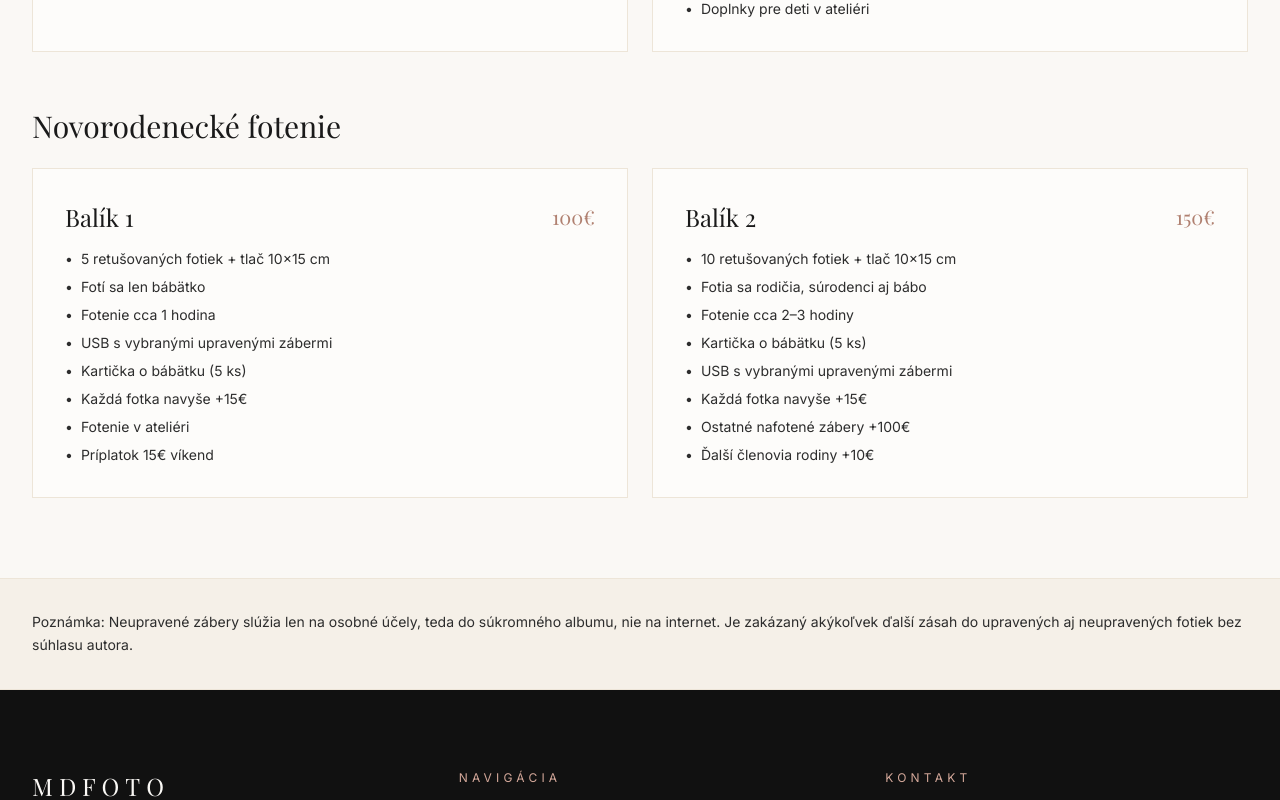
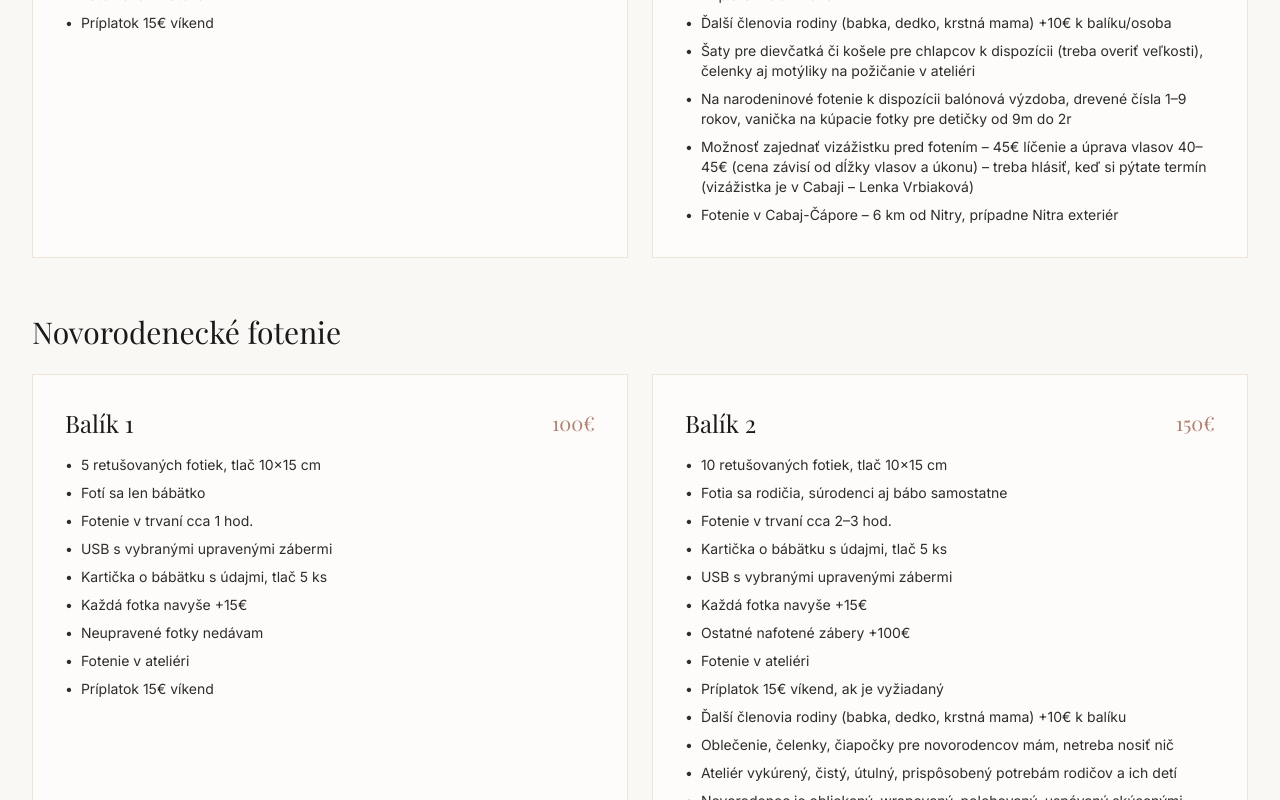
Before and after one commit to shamanaaaa/mdfoto.sk, a Next.js app: page /cennik in a window 1280 px wide. Shown: the part 1220-2020 px from the top of the page. Built offline with nearby package versions, Linux system fonts and the light colour scheme; a web font is replaced by a local one.

Commit message:
add missing texts to cennik

```diff
--- a/app/cennik/page.tsx
+++ b/app/cennik/page.tsx
@@ -26,7 +26,7 @@ const priceSections: PriceSection[] = [
         name: "Balík 1",
         price: "90€",
         items: [
-          "5 retušovaných fotiek + tlač 10x15 cm",
+          "5 retušovaných fotiek, tlač 10x15 cm",
           "USB s vybranými upravenými zábermi",
           "Každá fotka navyše +15€",
           "Neupravené fotky nedávam",
@@ -38,14 +38,15 @@ const priceSections: PriceSection[] = [
         name: "Balík 2",
         price: "130€",
         items: [
-          "10 retušovaných fotiek + tlač 10x15 cm",
+          "10 retušovaných fotiek, tlač 10x15 cm",
           "USB s vybranými upravenými zábermi",
           "Každá fotka navyše +15€",
           "Ostatné nafotené zábery +100€",
           "Exteriér s príplatkom 10€",
           "Príplatok 15€ víkend",
-          "Šaty, čipkované župany, body k dispozícii",
-          "Možnosť vizážistky pred fotením",
+          "Šaty, čipkované župany, body k tehotenskému foteniu k dispozícii",
+          "Možnosť zajednať vizážistku pred fotením – 45€ líčenie a úprava vlasov 40–45€ (cena závisí od dĺžky vlasov a úkonu) – treba hlásiť, keď si pýtate termín (vizážistka je v Cabaji – Lenka Vrbiaková)",
+          "Fotenie v Cabaj-Čápore – 6 km od Nitry, prípadne Nitra exteriér",
         ],
       },
     ],
@@ -57,7 +58,7 @@ const priceSections: PriceSection[] = [
         name: "Balík 1",
         price: "80€",
         items: [
-          "5 retušovaných fotiek + tlač 10x15 cm",
+          "5 retušovaných fotiek, tlač 10x15 cm",
           "Fotia sa len deti",
           "USB s vybranými upravenými zábermi",
           "Každá fotka navyše +15€",
@@ -70,14 +71,17 @@ const priceSections: PriceSection[] = [
         name: "Balík 2",
         price: "130€",
         items: [
-          "10 retušovaných fotiek + tlač 10x15 cm",
+          "10 retušovaných fotiek, tlač 10x15 cm",
           "USB s vybranými upravenými zábermi",
           "Každá fotka navyše +15€",
           "Ostatné nafotené zábery +100€",
           "Exteriér s príplatkom 10€",
           "Príplatok 15€ víkend",
-          "Ďalší členovia rodiny +10€/osoba",
-          "Doplnky pre deti v ateliéri",
+          "Ďalší členovia rodiny (babka, dedko, krstná mama) +10€ k balíku/osoba",
+          "Šaty pre dievčatká či košele pre chlapcov k dispozícii (treba overiť veľkosti), čelenky aj motýliky na požičanie v ateliéri",
+          "Na narodeninové fotenie k dispozícii balónová výzdoba, drevené čísla 1–9 rokov, vanička na kúpacie fotky pre detičky od 9m do 2r",
+          "Možnosť zajednať vizážistku pred fotením – 45€ líčenie a úprava vlasov 40–45€ (cena závisí od dĺžky vlasov a úkonu) – treba hlásiť, keď si pýtate termín (vizážistka je v Cabaji – Lenka Vrbiaková)",
+          "Fotenie v Cabaj-Čápore – 6 km od Nitry, prípadne Nitra exteriér",
         ],
       },
     ],
@@ -89,12 +93,13 @@ const priceSections: PriceSection[] = [
         name: "Balík 1",
         price: "100€",
         items: [
-          "5 retušovaných fotiek + tlač 10x15 cm",
+          "5 retušovaných fotiek, tlač 10x15 cm",
           "Fotí sa len bábätko",
-          "Fotenie cca 1 hodina",
+          "Fotenie v trvaní cca 1 hod.",
           "USB s vybranými upravenými zábermi",
-          "Kartička o bábätku (5 ks)",
+          "Kartička o bábätku s údajmi, tlač 5 ks",
           "Každá fotka navyše +15€",
+          "Neupravené fotky nedávam",
           "Fotenie v ateliéri",
           "Príplatok 15€ víkend",
         ],
@@ -103,14 +108,21 @@ const priceSections: PriceSection[] = [
         name: "Balík 2",
         price: "150€",
         items: [
-          "10 retušovaných fotiek + tlač 10x15 cm",
-          "Fotia sa rodičia, súrodenci aj bábo",
-          "Fotenie cca 2–3 hodiny",
-          "Kartička o bábätku (5 ks)",
+          "10 retušovaných fotiek, tlač 10x15 cm",
+          "Fotia sa rodičia, súrodenci aj bábo samostatne",
+          "Fotenie v trvaní cca 2–3 hod.",
+          "Kartička o bábätku s údajmi, tlač 5 ks",
           "USB s vybranými upravenými zábermi",
           "Každá fotka navyše +15€",
           "Ostatné nafotené zábery +100€",
-          "Ďalší členovia rodiny +10€",
+          "Fotenie v ateliéri",
+          "Príplatok 15€ víkend, ak je vyžiadaný",
+          "Ďalší členovia rodiny (babka, dedko, krstná mama) +10€ k balíku",
+          "Oblečenie, čelenky, čiapočky pre novorodencov mám, netreba nosiť nič",
+          "Ateliér vykúrený, čistý, útulný, prispôsobený potrebám rodičov a ich detí",
+          "Novorodenec je obliekaný, wrapovaný, polohovaný, uspávaný skúsenými rukami fotografky, bábo je fotené v kľudnej atmosfére, priebežne sa kojí a uspáva podľa potreby",
+          "Fotenie v Cabaj-Čápore – 6 km od Nitry",
+          "Možnosť zajednať vizážistku pred fotením – 45€ líčenie a úprava vlasov 40–45€ (cena závisí od dĺžky vlasov a úkonu) – treba hlásiť, keď si pýtate termín (vizážistka je v Cabaji – Lenka Vrbiaková)",
         ],
       },
     ],
@@ -123,7 +135,7 @@ export default function CennikPage() {
       <PageHeader
         eyebrow="Cenník"
         title="Balíky fotenia"
-        description="Cenník je orientačný. Presný rozsah a termín spolu doladíme podľa vašich predstáv."
+        description="Presný rozsah a termín spolu doladíme podľa vašich predstáv."
       />
 
       <section className="py-16 md:py-20">
```
